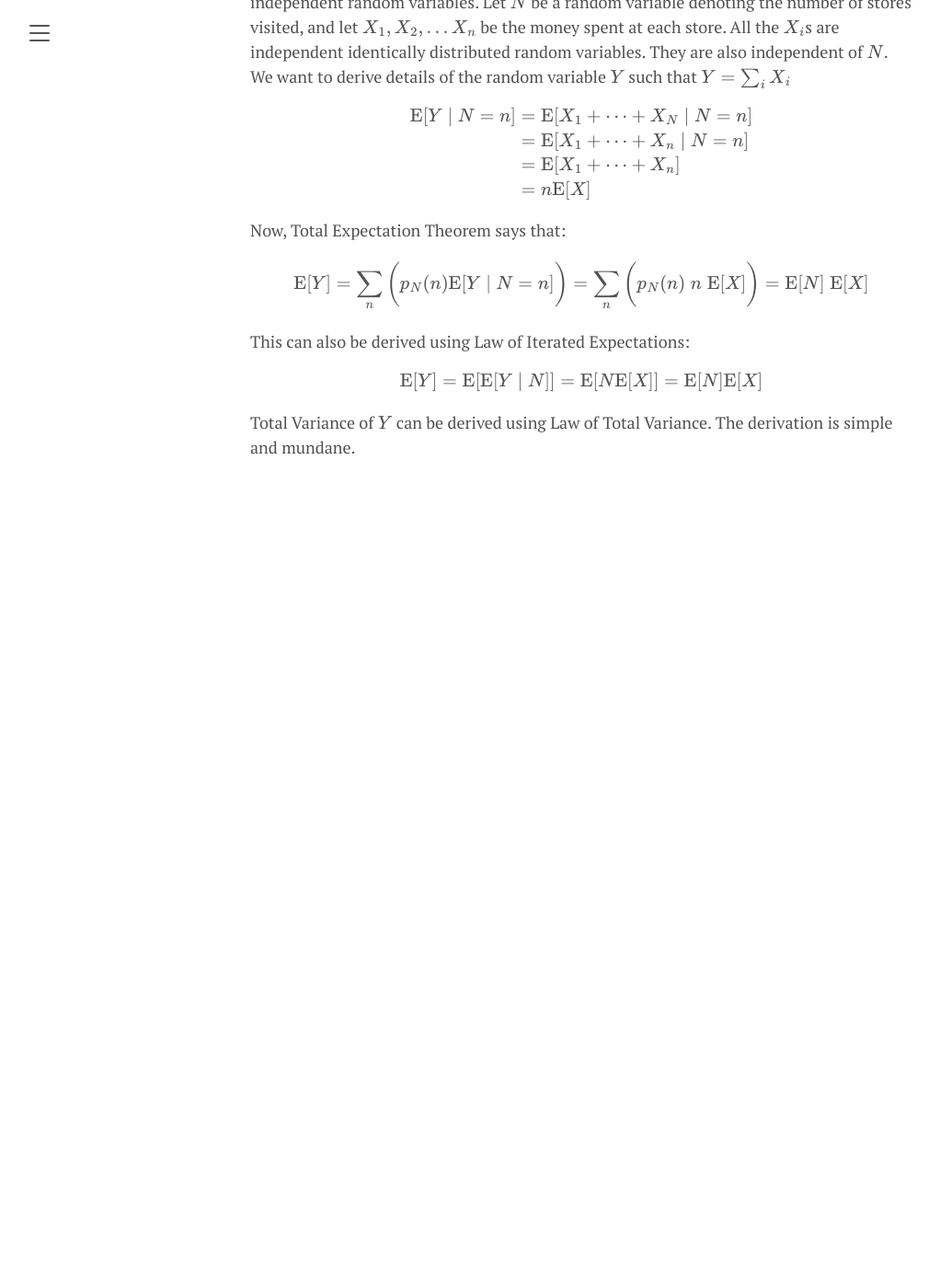
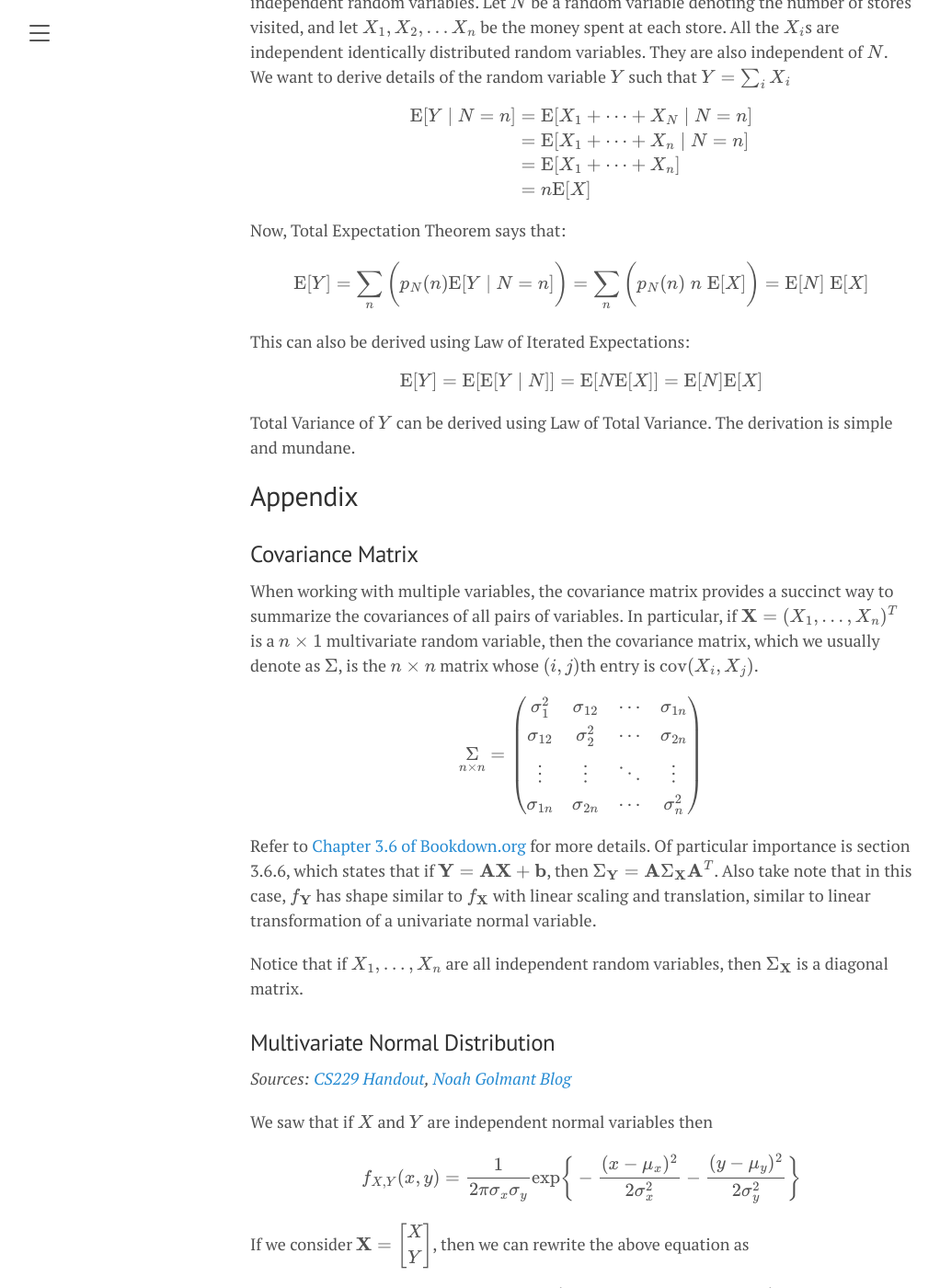
Before and after one commit to guptv93/guptv93.github.io, a Jekyll site: the page built from _probability/further_topics.md, in a window 1280 px wide and 1400 px high, scrolled down 9116 px. Shown: the whole window at 92% size, without its empty margins (8-1030 px from the left). Built offline with Jekyll 4.4.1, drawn with Linux system fonts in a browser that asks for light colours; nearby versions of some CDN libraries; formulas are drawn with MathJax 3; before the commit the page ends 9636 px from its top, so only the background shows below that; some of the changed text lies outside the part shown.

Commit message:
Adding a section on Multivariate Normal Distribution to further_topics.md

```diff
--- a/_probability/further_topics.md
+++ b/_probability/further_topics.md
@@ -13,6 +13,8 @@ $$
 \newcommand{\v}{\mathrm{var}}
 \newcommand{\cov}{\mathrm{cov}}
 \newcommand{\Comb}[2]{ {}^{#1}C_{#2} }
+\newcommand{\mat}[1]{\begin{bmatrix} #1 \end{bmatrix}}
+\newcommand{\bt}[1]{\mathbf{#1}}
 \newcommand{\notimplies}{\;\not\!\!\!\implies}
 $$
 
@@ -322,3 +324,67 @@ $$
 $$
 
 Total Variance of $Y$ can be derived using Law of Total Variance. The derivation is simple and mundane.
+
+## Appendix
+
+### Covariance Matrix
+
+When working with multiple variables, the covariance matrix provides a succinct way to summarize the covariances of all pairs of variables. In particular, if $\mathbf{X} = (X_1, \dots, X_n)^T$ is a $n \times 1$ multivariate random variable, then the covariance matrix,
+which we usually denote as $\Sigma$, is the $n \times n$ matrix whose $(i, j)$th entry is $\cov(X_i, X_j)$.
+
+$$
+\begin{equation}
+\underset{n\times n}{\Sigma}=\left(\begin{array}{cccc}
+\sigma_{1}^{2} & \sigma_{12} & \cdots & \sigma_{1n}\\
+\sigma_{12} & \sigma_{2}^{2} & \cdots & \sigma_{2n}\\
+\vdots & \vdots & \ddots & \vdots\\
+\sigma_{1n} & \sigma_{2n} & \cdots & \sigma_{n}^{2}
+\end{array}\right)
+\end{equation}
+$$
+
+Refer to [Chapter 3.6 of Bookdown.org](https://bookdown.org/compfinezbook/introcompfinr/Multivariate-Probability-Distributions-Using-Matrix-Algebra.html) for more details. Of particular importance is section 3.6.6, which states that if $\mathbf{Y} = \mathbf{AX} + \mathbf{b}$, then $\Sigma_\mathbf{Y} = \mathbf{A}\Sigma_\mathbf{X}\mathbf{A}^T$. Also take note that in this case, $f_\mathbf{Y}$ has shape similar to $f_\mathbf{X}$ with linear scaling and translation, similar to linear transformation of a univariate normal variable.
+
+Notice that if $X_1, \dots, X_n$ are all independent random variables, then $\Sigma_\mathbf{X}$ is a diagonal matrix.
+
+### Multivariate Normal Distribution
+
+*Sources: [CS229 Handout](/assets/documents/cs229_gaussians.pdf), [Noah Golmant Blog](/assets/documents/noahgolmant_gaussian.pdf)*
+
+We saw that if $X$ and $Y$ are independent normal variables then
+
+$$
+f_{X, Y}(x,y) = \frac{1}{2\pi \sigma_x \sigma_y }\textrm{exp}\bigg\{-\frac{(x-\mu_x)^2}{2\sigma_x^2}-\frac{(y-\mu_y)^2}{2\sigma_y^2}\bigg\}
+$$
+
+If we consider $$\bt{X} = \mat{X \\ Y}$$, then we can rewrite the above equation as
+
+$$
+f_\bt{X}(\bt{x}) = \frac{1}{2\pi \sigma_x \sigma_y }\textrm{exp}\bigg\{-\frac{1}{2}(\bt{x} - \bt{\mu})^T\Sigma^{-1}(\bt{x} - \bt{\mu})\bigg\}\\
+$$
+
+Intuitively, this makes sense: the smaller the variance of some random variable $X_i$
+, the more “tightly” peaked the Gaussian distribution in that dimension.
+
+Till now we only discussed a multivariate normal distribution where each random variable is independent (contour axes are aligned with co-ordinate axes). But what if the two random variables $X$ and $Y$ are not independent ($\cov(X, Y) != 0$). In that case, the contours are still elliptical, but their major and minor axes are not aligned with the coordinate axes.
+
+![multivariate_normal](/assets/images/probability/further_topics.assets/multivariate_normal.png)
+
+How do we derive the equation for this distribution? Does the last equation still hold? For this we consider $\bt{X}$, such that $\bt{X_1}, \dots, \bt{X_n}$ are independent normal variables and apply a linear transform to $\bt{X}$. Then we derive the distribution for this transformed random variable.
+
+In our case, the affine transformation will consist of a rotation followed by a scaling along the principal axes of our rotation, with one translation. Let the affine transformation function be $L: \mathbb{R}^N \to \mathbb{R}^N$, such that $L(\bt{x}) = \bt{Ex} + \bt{b}$. Here $\bt{E}$ can be represented as the square root of a symmetric positive definite matrix. If $\Delta = \bt{U}\Lambda\bt{U}^T$ is the symmetric positive definite matrix, then $\bt{E} = \Delta^{1/2} = \Lambda^{1/2}\bt{U}$. More details of matrix square root can be found [here](https://bookdown.org/compfinezbook/introcompfinr/Positive-Definite-Matrices.html). Our aim is to find the probability distribution for $\bt{Z} = L(\bt{X})$
+
+We know the following things about $\bt{Z}$ :
+1. $\expect[Z] = \mu_Z = L(\expect[X]) = L(\mu_X)$
+2. $\Sigma_\bt{Z} = \bt{E}\Sigma_\bt{X}\bt{E}^T$.
+
+Also, $\bt{x - \mu_x} = \bt{E}^{-1}(\bt{z - \mu_z})$.
+
+Substituting this in the equation for $f_\bt{X}$, we get
+
+$$
+\begin{align}
+f_\bt{Z}(\bt{z}) &= k\,\textrm{exp}\bigg\{-\frac{1}{2}\big[\bt{E}^{-1}(\bt{z - \mu_z})\big]^T\Sigma_\bt{X}^{-1}\bt{E}^{-1}(\bt{z - \mu_z})\bigg\} \\
+&= k\,\textrm{exp}\bigg\{-\frac{1}{2}(\bt{z} - \mu_z)^T\Sigma_\bt{Z}^{-1}(\bt{z} - \mu_z)\bigg\} \\
+\end{align}
+$$
```
Also changed, not shown: _probability/continuous_variables.md (+3 -11 lines), _probability/probability_basics.md (+5 -5 lines), assets/images/probability/further_topics.assets/multivariate_normal.png (added), 2 other files.
